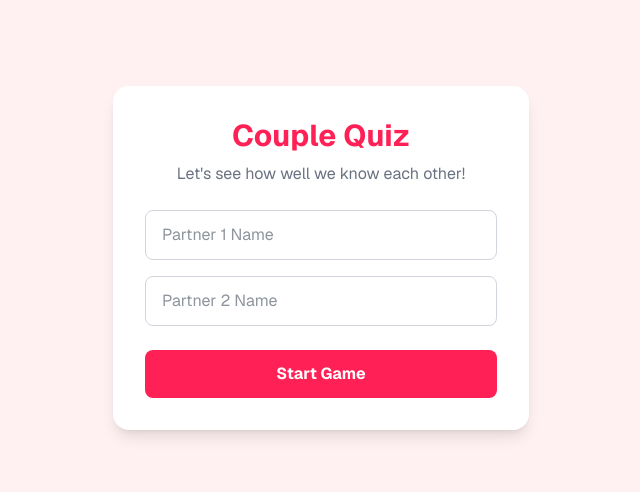
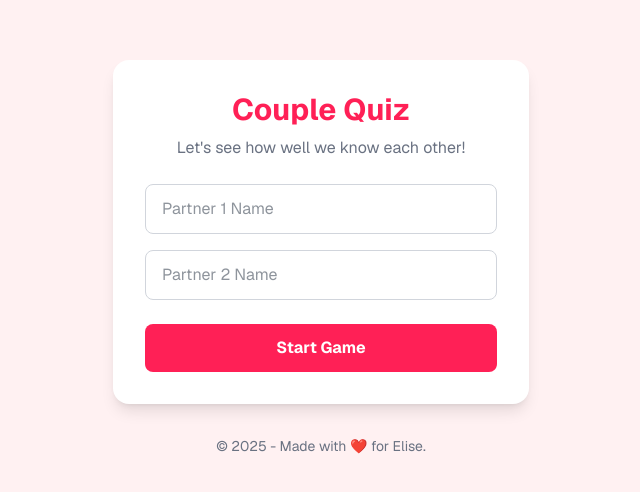
Before and after one commit to jrolopez20/couple-quiz, a Next.js app: page / in a window 1280 px wide. Shown: the part 142-634 px from the top of the page, without its empty margins (319-959 px from the left). Built offline with nearby package versions, Linux system fonts and the light colour scheme.

Commit message:
Add footer

```diff
--- a/src/app/page.tsx
+++ b/src/app/page.tsx
@@ -128,10 +128,13 @@ export default function Home() {
   };
 
   return (
-    <main className="bg-rose-50 text-gray-800 flex items-center justify-center min-h-screen font-sans">
+    <main className="bg-rose-50 text-gray-800 flex flex-col items-center justify-center min-h-screen font-sans">
       <div className="w-full max-w-md mx-auto p-4">
         {renderScreen()}
       </div>
+      <footer className="w-full text-center p-4 text-sm text-gray-500">
+        © 2025 - Made with ❤️ for Elise.
+      </footer>
     </main>
   );
 }
```
